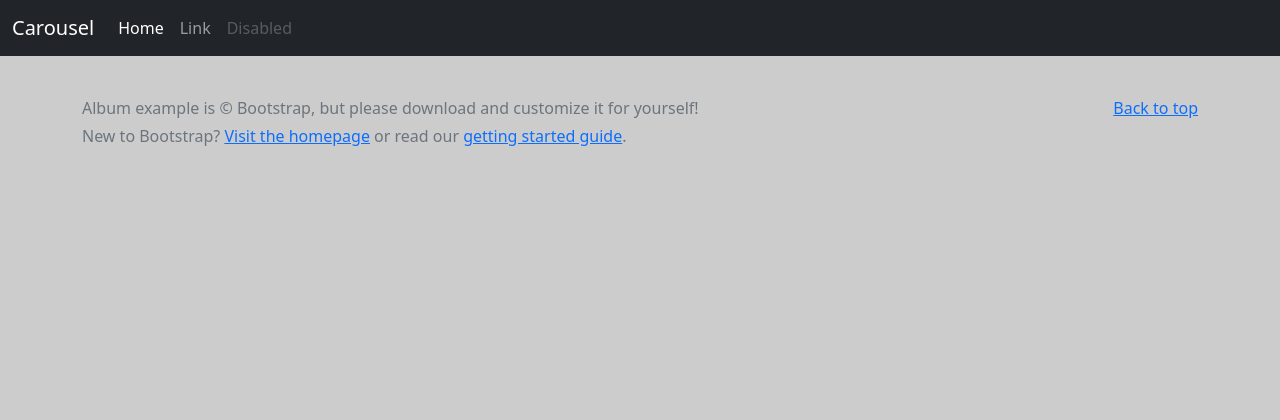
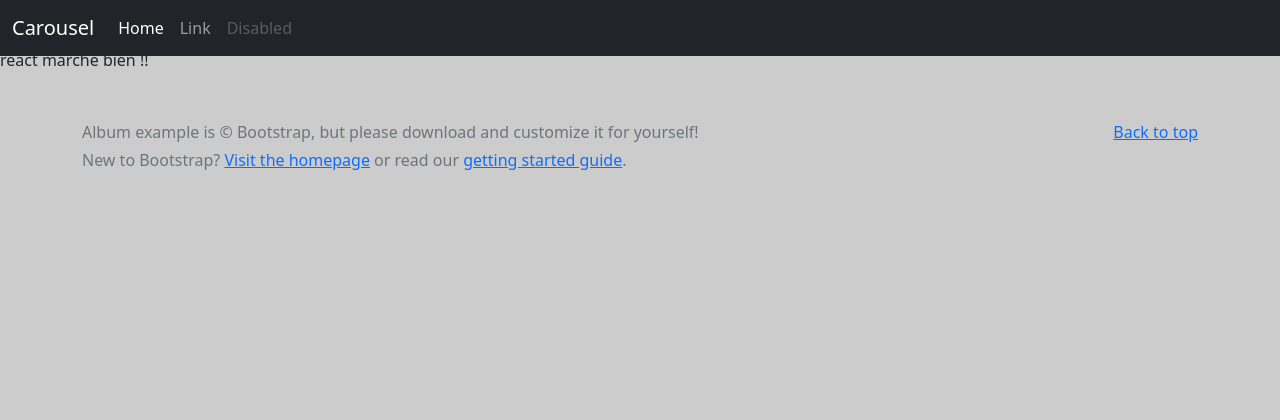
Before and after one commit to EdenITSystems/DemoSymfonyReact_DDD, a Symfony app: template templates/pages/home/home.html.twig in a window 1280 px wide. Shown: the top 420 px of the page. Run offline with Twig, Linux system fonts and the light colour scheme; the template is opened without the code that fills it, so the values that code supplies are empty; style sheets or scripts are compiled from the project's sources; some libraries are stand-ins or nearby versions.

Commit message:
[feat]: installation de react et mise en place du premier composants

```diff
--- a/assets/app.js
+++ b/assets/app.js
@@ -1,11 +1,11 @@
-/*
- * Welcome to your app's main JavaScript file!
- *
- * We recommend including the built version of this JavaScript file
- * (and its CSS file) in your base layout (base.html.twig).
- */
 import 'bootstrap/dist/js/bootstrap.bundle.min'
+
+import {createElement} from 'react'
+import {render} from 'react-dom'
+import Home from "./elements/home/Home";
 // any CSS you import will output into a single css file (app.css in this case)
 import './styles/app.scss';
 
-console.log('cathy')
+
+const domContainer = document.querySelector('#react');
+render(createElement(Home), domContainer);
--- /dev/null
+++ b/assets/elements/home/Home.jsx
@@ -0,0 +1,13 @@
+import React from 'react';
+
+/**
+ * Components Home
+ * @Author Jaures Kano <ruddyjaures@gmail.com>
+ */
+export default function Home(props) {
+    return (
+        <div>
+            react marche bien !!
+        </div>
+    );
+}
--- a/package.json
+++ b/package.json
@@ -1,5 +1,6 @@
 {
   "devDependencies": {
+    "@babel/preset-react": "7.0.0",
     "@symfony/webpack-encore": "^1.0.0",
     "core-js": "^3.0.0",
     "regenerator-runtime": "^0.13.2",
@@ -16,6 +17,8 @@
     "build": "encore production --progress"
   },
   "dependencies": {
-    "bootstrap": "^5.1.3"
+    "bootstrap": "^5.1.3",
+    "react": "^17.0.2",
+    "react-dom": "^17.0.2"
   }
 }
--- a/templates/pages/home/home.html.twig
+++ b/templates/pages/home/home.html.twig
@@ -2,8 +2,9 @@
 
 {% block title %}Demo ddd symfony react{% endblock %}
 
-
 {% block body %}
+    <div id="react">
 
 
+    </div>
 {% endblock %}
--- a/webpack.config.js
+++ b/webpack.config.js
@@ -58,11 +58,11 @@ Encore
     // enables Sass/SCSS support
     .enableSassLoader()
 
-// uncomment if you use TypeScript
-//.enableTypeScriptLoader()
+    // uncomment if you use TypeScript
+    //.enableTypeScriptLoader()
 
-// uncomment if you use React
-//.enableReactPreset()
+    // uncomment if you use React
+    .enableReactPreset()
 
 // uncomment to get integrity="..." attributes on your script & link tags
 // requires WebpackEncoreBundle 1.4 or higher
```
Also changed, not shown: 1 other file.
